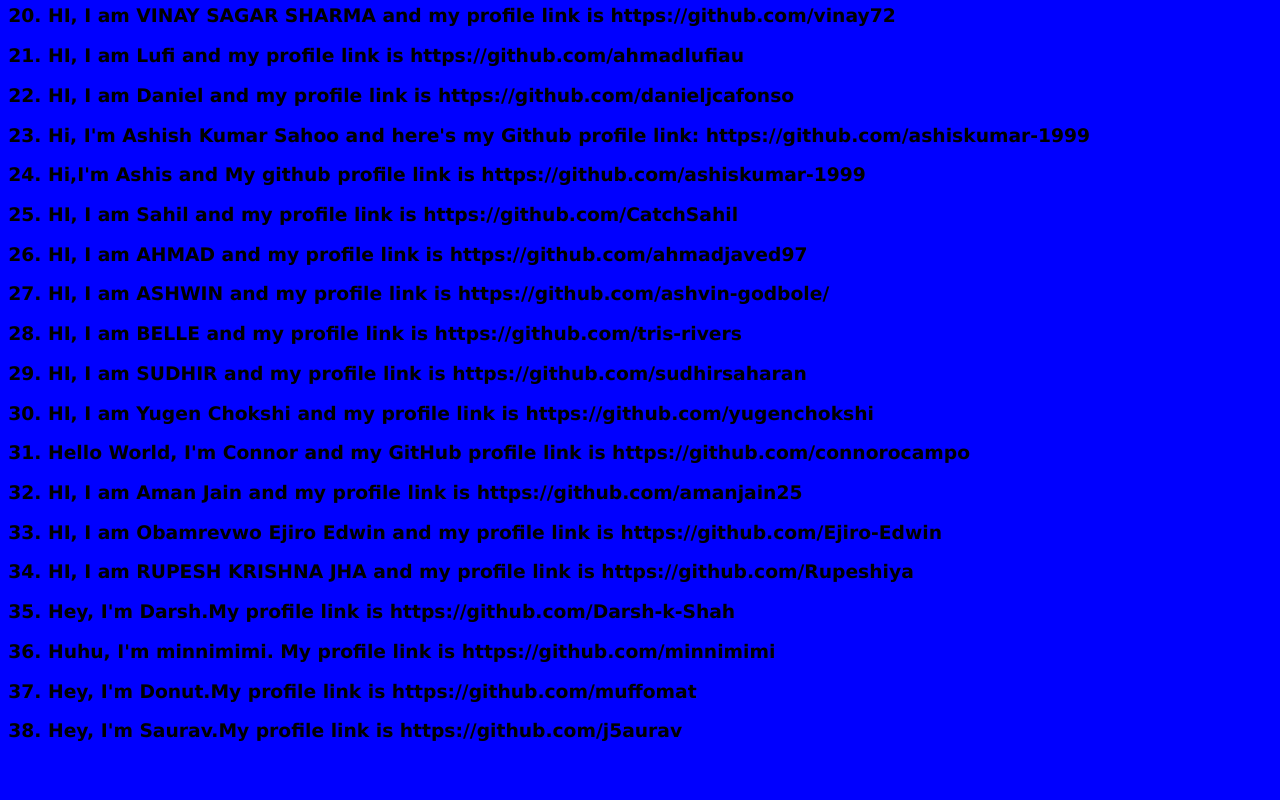
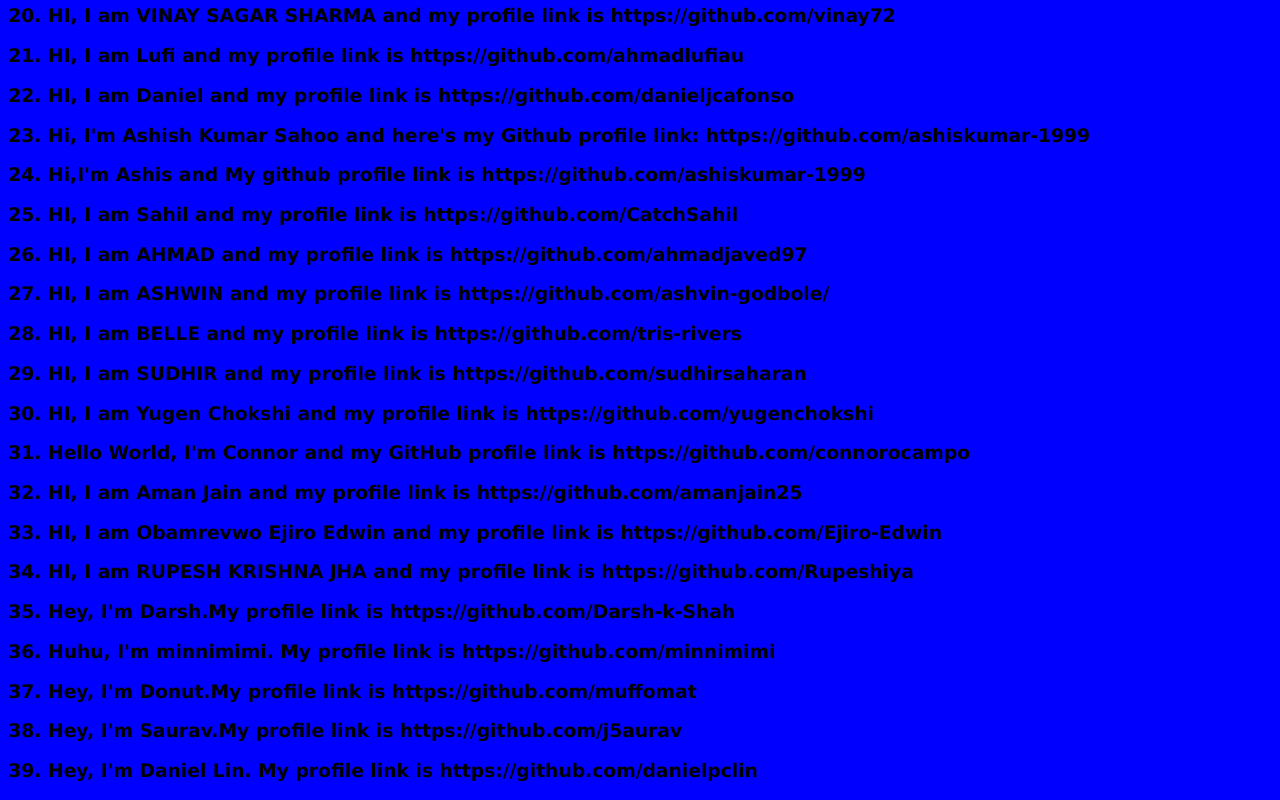
Before and after one commit to sarnava1/Hacktoberfest, a plain HTML site: page index.html in a window 1280 px wide. Shown: the part 1510-2310 px from the top of the page. Before the commit the page ends 2270 px from the top, so only its background shows below. Drawn offline with Linux system fonts and the light colour scheme.

Commit message:
Add myself

```diff
--- a/index.html
+++ b/index.html
@@ -68,6 +68,7 @@
 	<h3><li>Huhu, I'm minnimimi. My profile link is https://github.com/minnimimi</li></h3>
 	<h3><li>Hey, I'm Donut.My profile link is https://github.com/muffomat</li></h3>
 	<h3><li>Hey, I'm Saurav.My profile link is https://github.com/j5aurav</li></h3>
+  	<h3><li>Hey, I'm Daniel Lin. My profile link is https://github.com/danielpclin</li></h3>
 <ol>
 
 
```
